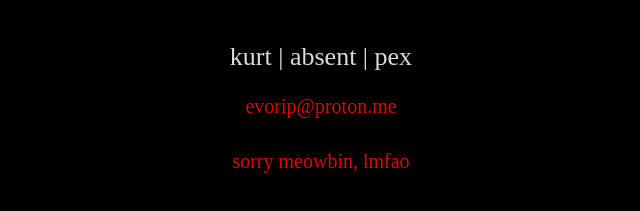
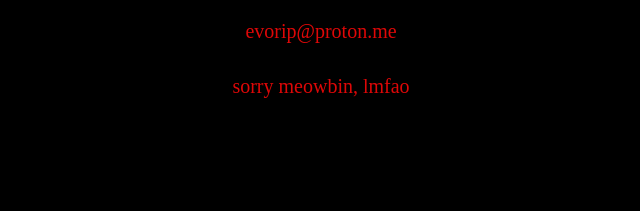
Before and after one commit to evorip/meowbin.info, a plain HTML site: page index.html in a window 1280 px wide. Shown: the part 415-626 px from the top of the page, without its empty margins (319-959 px from the left). Drawn offline with Linux system fonts and the light colour scheme.

Commit message:
Update index.html

```diff
--- a/index.html
+++ b/index.html
@@ -71,8 +71,6 @@
     <h2>RIPSEC</h2>
     <p class="message_prinsley">evorip</p>
     <p>
-    <p class="message_prinsley">kurt | absent | pex</p>
-    <p>
         <a class="hubungi_prinsh" href="mailto:evorip@proton.me">evorip@proton.me</a>
     </p>
     <p>
```
